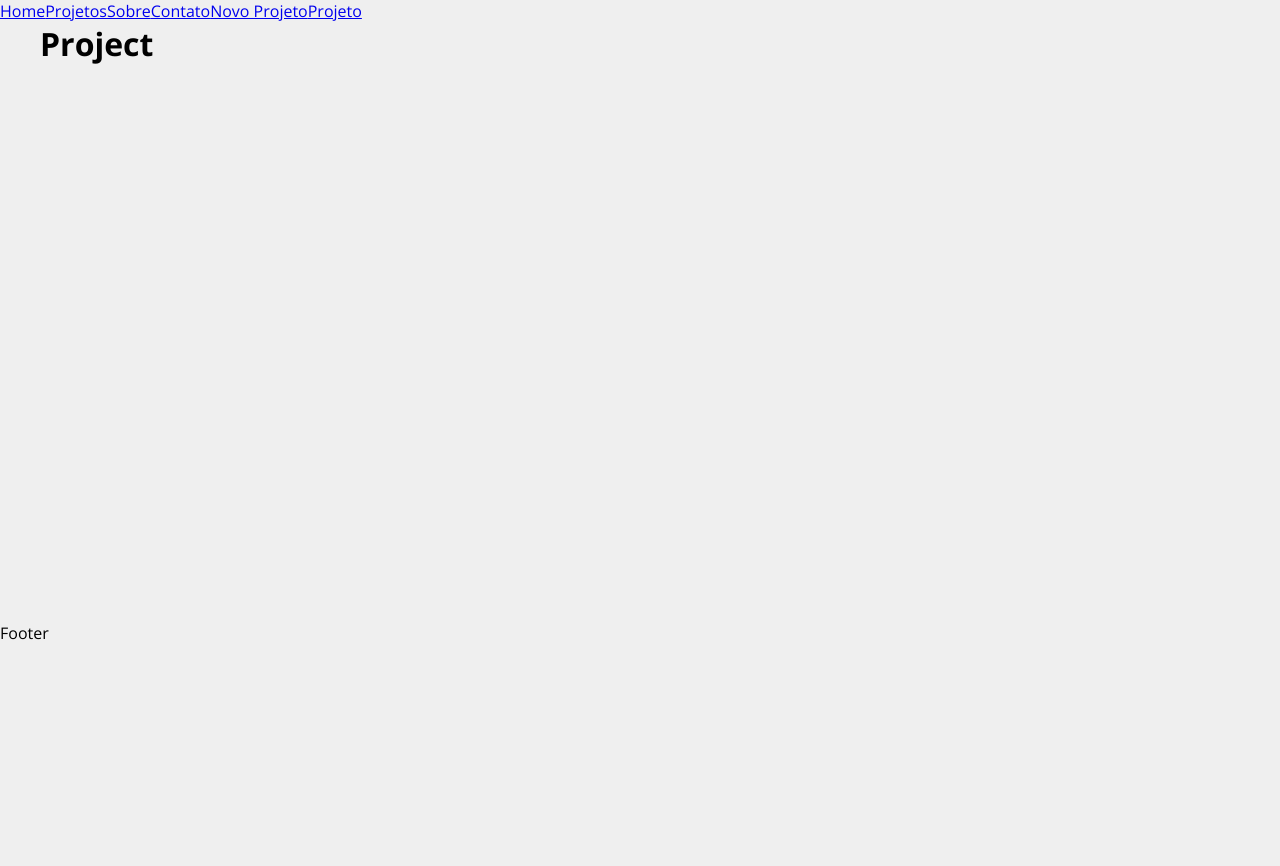
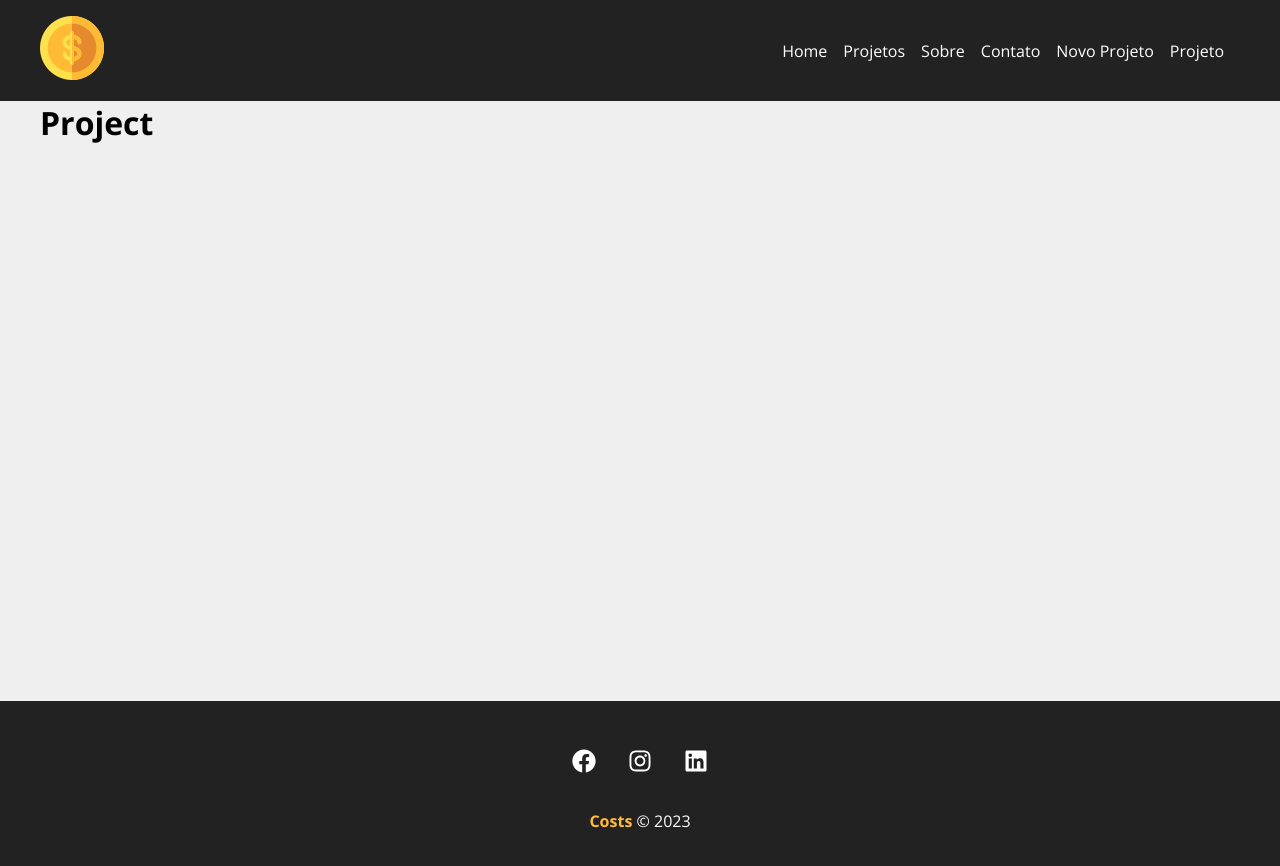
Before and after one commit to giovanep4mg/Projeto_Costs, a React (Create React App) app: page /project/1 in a window 1280 px wide. Shown: the top 866 px of the page. Before the commit the page ends 800 px from the top, so only its background shows below. Built offline with nearby package versions, Linux system fonts and the light colour scheme.

Commit message:
aula19 finalizada

```diff
--- a/src/App.js
+++ b/src/App.js
@@ -7,9 +7,10 @@
 import Projects from './Components/pages/Projects';
 import Project from './Components/pages/Project';
 
-import NavBar from './Components/NavBar/NavBar';
+import NavBar from './Components/Layout/NavBar';
 
 import Container from './Components/Layout/Container';
+import Footer from './Components/Layout/Footer';
 
 function App() {
     return (
@@ -26,7 +27,7 @@
                     </Routes>
 
                 </Container>
-            <footer>Footer</footer>
+            <Footer/>
         </Router>
     );
 }
--- /dev/null
+++ b/src/Components/Layout/Footer.js
@@ -0,0 +1,25 @@
+import { FaFacebook, FaInstagram, FaLinkedin } from 'react-icons/fa';
+
+import styles from './Footer.module.css';
+
+function Footer(){
+    return(
+        <footer className={styles.footer}>
+            <ul className={styles.social_list}>
+                <li>
+                    <FaFacebook/>
+                </li>
+                <li>
+                    <FaInstagram/>
+                </li>
+                <li>
+                    <FaLinkedin/>
+                </li>
+            </ul>
+            <p className={styles.copy_right}>
+                <span>Costs</span> &copy; 2023
+            </p>
+        </footer>
+    )
+}
+export default Footer;
--- /dev/null
+++ b/src/Components/Layout/Footer.module.css
@@ -0,0 +1,34 @@
+.footer{
+    background-color: #222;
+    color: #fff;
+    padding: 3em;
+    text-align: center;
+}
+
+.social_list {
+    display: flex;
+    justify-content: center;
+    list-style-type: none;
+}
+
+.social_list li {
+    margin: 0 1em;
+}
+
+.social_list li:hover {
+    color: #ffbb33;
+}
+
+.social_list svg {
+    font-size: 1.5em;
+    cursor: pointer;
+}
+
+.copy_right{
+    margin-top: 2em;
+}
+
+.copy_right span {
+    font-weight: bold;
+    color: #ffbb33;
+}
--- /dev/null
+++ b/src/Components/Layout/NavBar.js
@@ -0,0 +1,40 @@
+import {Link} from 'react-router-dom';
+
+import Container from './Container';
+
+import styles from './NavBar.module.css';
+
+import logo from '../../img/costs_logo.png';
+
+function NavBar(){
+    return(
+        <nav className={styles.navbar}>
+            <Container>
+                <Link to="/">
+                    <img src={logo} alt='Costs'/>
+                </Link>
+                <ul className={styles.list}>
+                    <li className={styles.item}>
+                        <Link to="/">Home</Link>
+                    </li>
+                    <li className={styles.item}>
+                        <Link to="/projects">Projetos</Link>
+                    </li>
+                    <li className={styles.item}>
+                        <Link to="/company">Sobre</Link>
+                    </li>
+                    <li className={styles.item}>
+                        <Link to="/contact">Contato</Link>
+                    </li>
+                    <li className={styles.item}>
+                    <Link to="/newproject">Novo Projeto</Link>
+                    </li>
+                    <li className={styles.item}>
+                        <Link to="/project">Projeto</Link>
+                    </li>
+                </ul>
+            </Container>
+        </nav>
+    )
+}
+export default NavBar;
--- /dev/null
+++ b/src/Components/Layout/NavBar.module.css
@@ -0,0 +1,25 @@
+.navbar {
+    display: flex;
+    justify-content: space-between;
+    background-color: #222;
+    padding: 1em;
+}
+
+.list {
+    display: flex;
+    list-style: none;
+    align-items: center;
+}
+
+.item{
+    margin-right: 1em;
+}
+
+.item a {
+    color: #fff;
+    text-decoration: none;
+}
+
+.item a:hover{
+    color: #ffbb33;
+}
--- a/src/Components/NavBar/NavBar.js
+++ /dev/null
@@ -1,15 +0,0 @@
-import {Link} from 'react-router-dom';
-
-function NavBar(){
-    return(
-        <ul>
-            <Link to="/">Home</Link>
-            <Link to="/projects">Projetos</Link>
-            <Link to="/company">Sobre</Link>
-            <Link to="/contact">Contato</Link>
-            <Link to="/newproject">Novo Projeto</Link>
-            <Link to="/project">Projeto</Link>
-        </ul>
-    )
-}
-export default NavBar;
```
Lines whose indentation alone changed are shown as unchanged.
